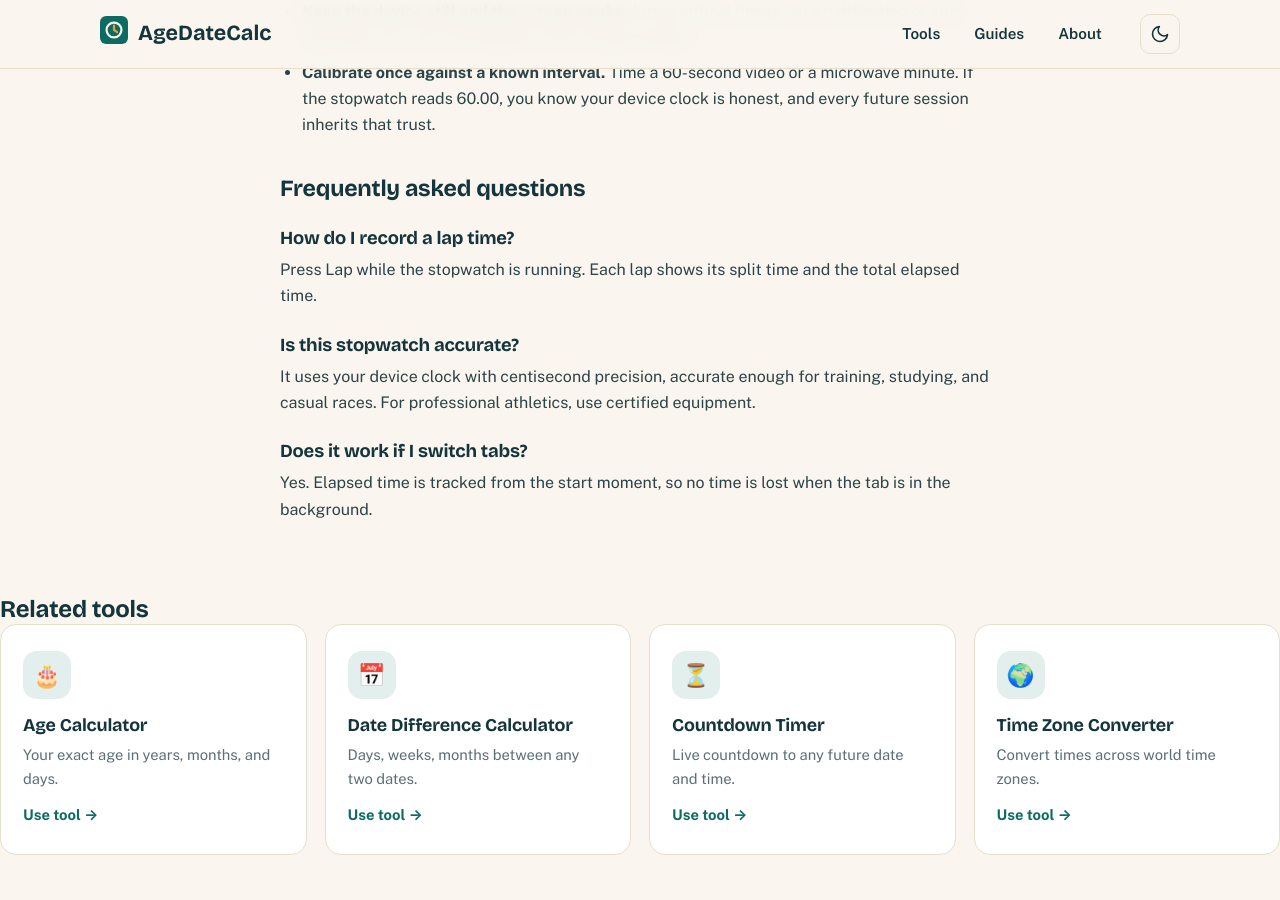
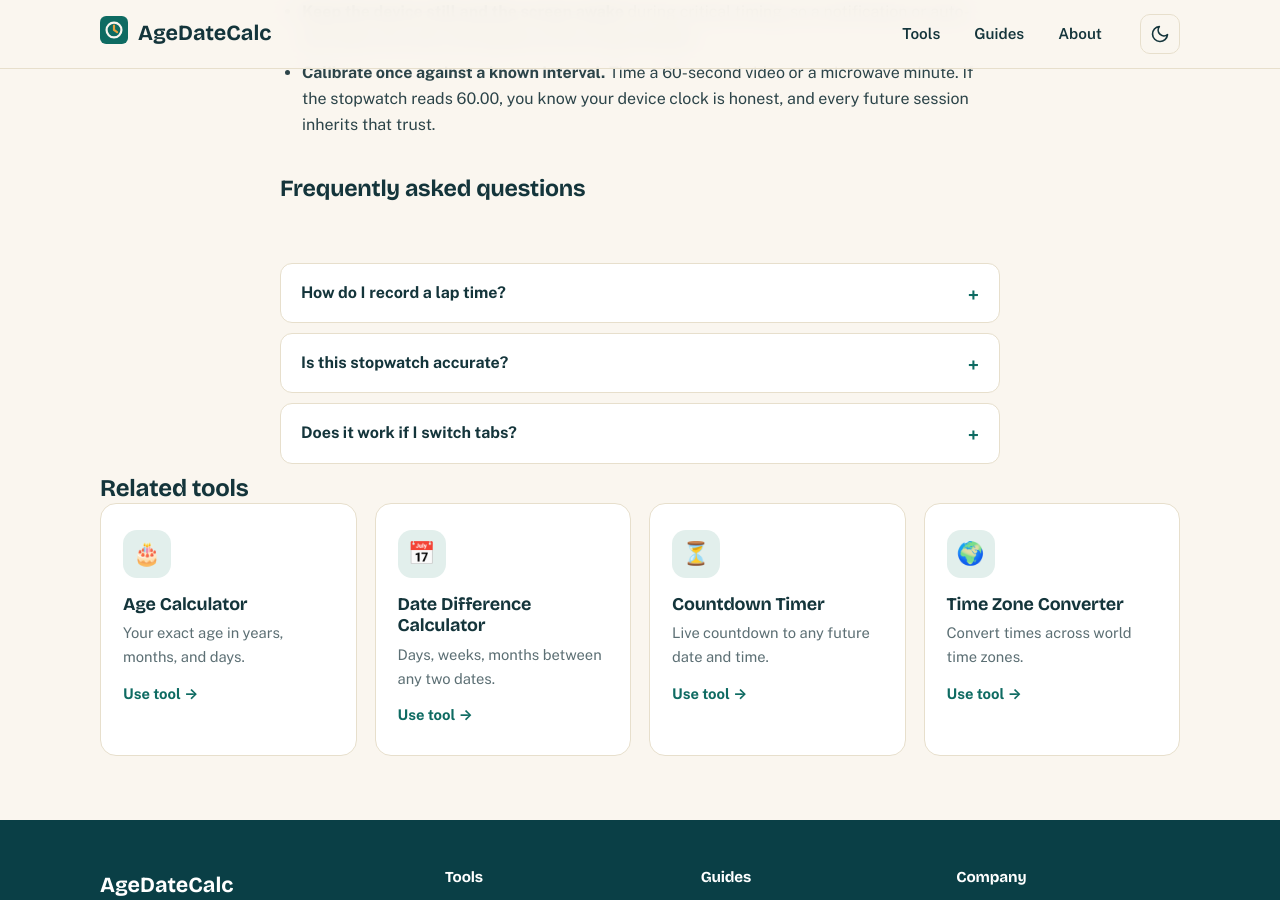
Before and after one commit to zaidmeo09-dhangal/agedatecalc, a Jekyll site: the page built from stopwatch.md, in a window 1280 px wide and 900 px high, scrolled down 2279 px. Built offline with Jekyll 4.4.1, drawn with Linux system fonts in a browser that asks for light colours.

Commit message:
Design polish: FAQ accordions, related-tools spacing, blog archive, footer/nav updates

```diff
--- a/stopwatch.md
+++ b/stopwatch.md
@@ -124,22 +124,26 @@
 
 ## Frequently asked questions
 
-### How do I record a lap time?
-
-Press Lap while the stopwatch is running. Each lap shows its split time and the total elapsed time.
-
-### Is this stopwatch accurate?
-
-It uses your device clock with centisecond precision, accurate enough for training, studying, and casual races. For professional athletics, use certified equipment.
-
-### Does it work if I switch tabs?
-
-Yes. Elapsed time is tracked from the start moment, so no time is lost when the tab is in the background.
-
 </div>
 
-<h2 style="margin-top:8px">Related tools</h2>
-<div class="tools-grid">
+<div class="faq">
+<details>
+<summary>How do I record a lap time?</summary>
+<p>Press Lap while the stopwatch is running. Each lap shows its split time and the total elapsed time.</p>
+</details>
+<details>
+<summary>Is this stopwatch accurate?</summary>
+<p>It uses your device clock with centisecond precision, accurate enough for training, studying, and casual races. For professional athletics, use certified equipment.</p>
+</details>
+<details>
+<summary>Does it work if I switch tabs?</summary>
+<p>Yes. Elapsed time is tracked from the start moment, so no time is lost when the tab is in the background.</p>
+</details>
+</div>
+
+<div class="wrap">
+<h2>Related tools</h2>
+<div class="tools-grid tools-grid-4">
   <a class="tool-card" href="{{ '/age-calculator/' | relative_url }}">
     <div class="tool-icon">🎂</div>
     <h3>Age Calculator</h3>
@@ -164,6 +168,7 @@
     <p>Convert times across world time zones.</p>
     <span class="go">Use tool &rarr;</span>
   </a>
+</div>
 </div>
 
 <script>
```
